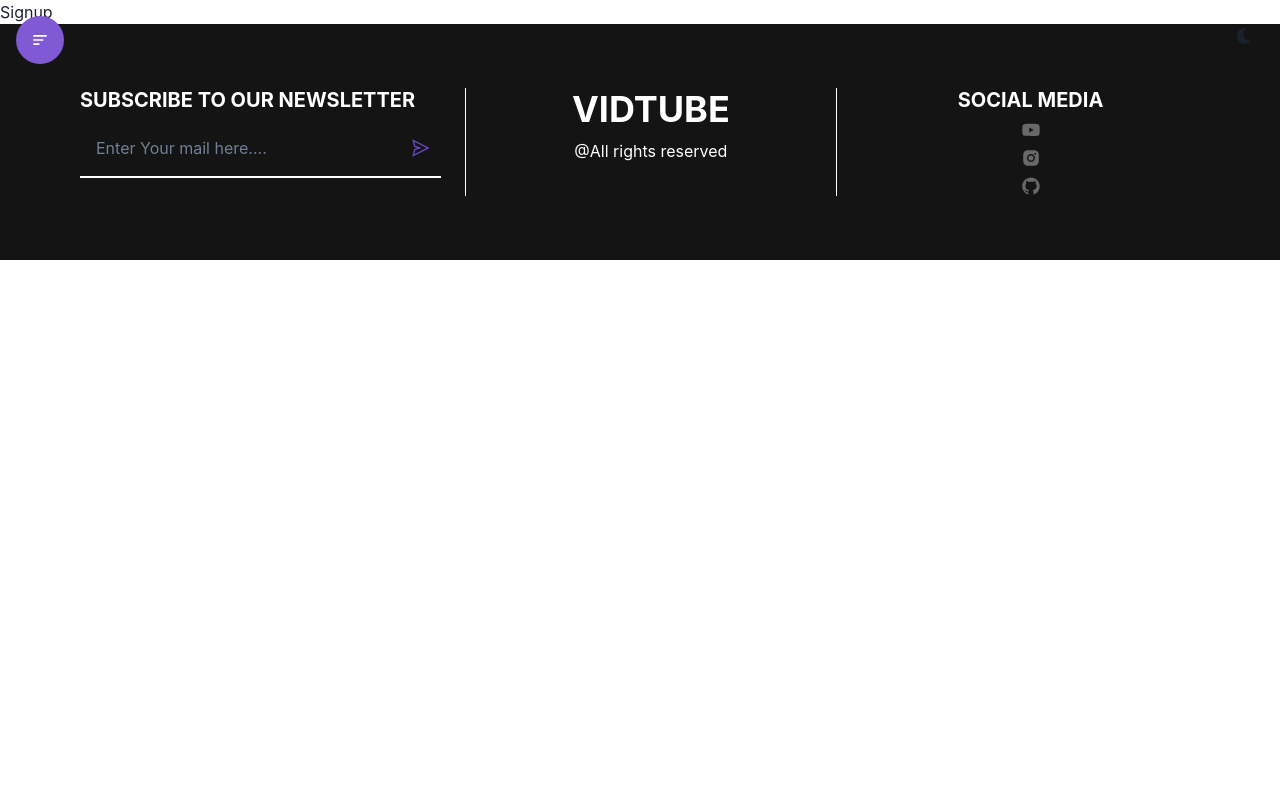
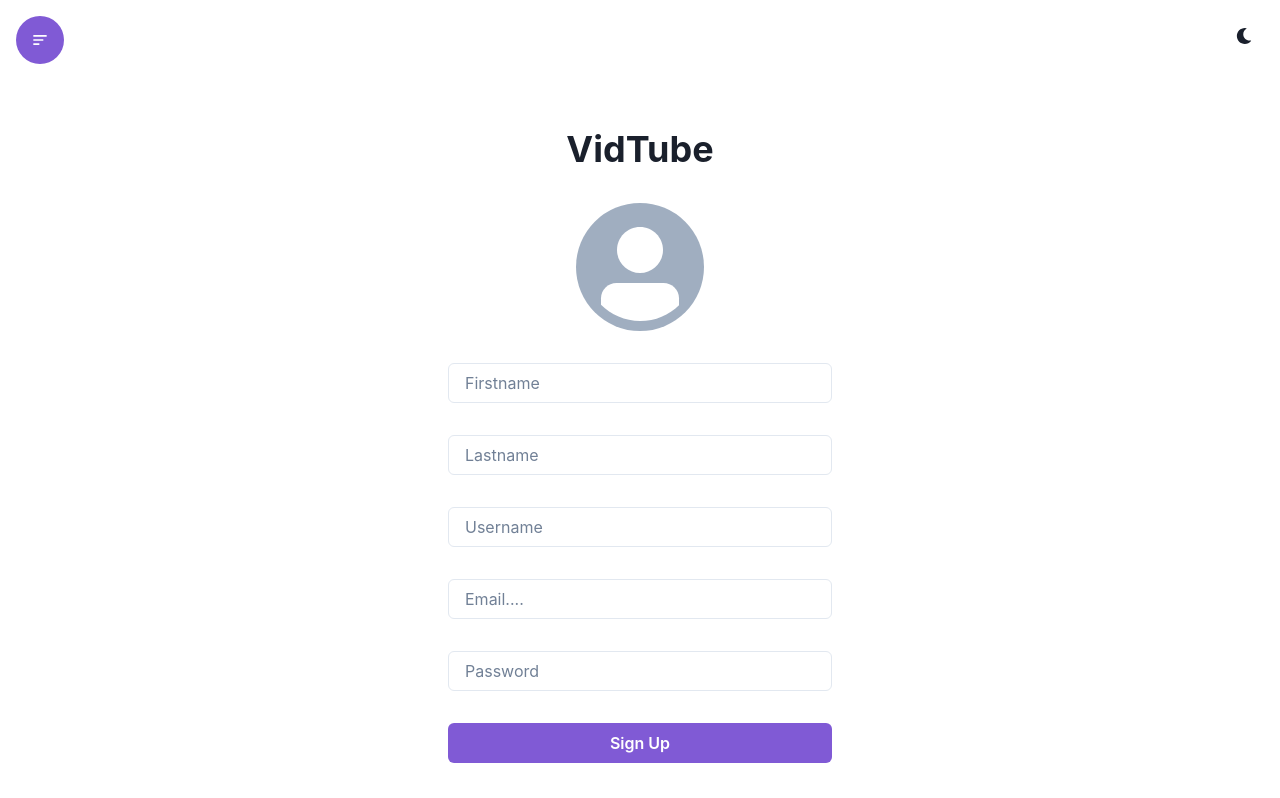
Before and after one commit to mawaisdev/UI, a React (Vite) app: page /signup in a window 1280 px wide. Shown: the top 798 px of the page. Built offline with nearby package versions, Linux system fonts and the light colour scheme.

Commit message:
Signup Complete with basic alterations

```diff
--- a/src/components/Login.tsx
+++ b/src/components/Login.tsx
@@ -19,7 +19,7 @@ export const Login = () => {
           m={'auto'}
           my={'16'}
         >
-          <Heading>Welcome Back</Heading>
+          <Heading alignSelf={'center'}>Welcome Back</Heading>
           <Input
             placeholder='Email....'
             type='email'
--- a/src/components/Signup.tsx
+++ b/src/components/Signup.tsx
@@ -1,3 +1,67 @@
+import {
+  Avatar,
+  Button,
+  Container,
+  Heading,
+  Input,
+  Text,
+  VStack,
+} from '@chakra-ui/react'
+import { Link } from 'react-router-dom'
 export const Signup = () => {
-  return <div>Signup</div>
+  return (
+    <Container maxW={'container.xl'} h={'100vh'} p={'16'}>
+      <form>
+        <VStack
+          alignItems={'stretch'}
+          spacing={'8'}
+          w={['full', '96']}
+          m={'auto'}
+          my={'16'}
+        >
+          <Heading alignSelf={'center'}>VidTube</Heading>
+          <Avatar alignSelf={'center'} boxSize={'32'} />
+          <Input
+            placeholder='Firstname'
+            type='text'
+            required={true}
+            focusBorderColor={'purple.500'}
+          />
+          <Input
+            placeholder='Lastname'
+            type='text'
+            focusBorderColor={'purple.500'}
+          />
+          <Input
+            placeholder='Username'
+            type='text'
+            required={true}
+            focusBorderColor={'purple.500'}
+          />
+          <Input
+            placeholder='Email....'
+            type='email'
+            required={true}
+            focusBorderColor={'purple.500'}
+          />
+          <Input
+            placeholder='Password'
+            type='password'
+            required={true}
+            focusBorderColor={'purple.500'}
+          />
+
+          <Button colorScheme={'purple'} type='submit'>
+            Sign Up
+          </Button>
+          <Text textAlign={'right'}>
+            Already have an account?{'  '}
+            <Button variant={'link'} colorScheme={'purple'}>
+              <Link to={'/login'}> Login</Link>
+            </Button>
+          </Text>
+        </VStack>
+      </form>
+    </Container>
+  )
 }
```
